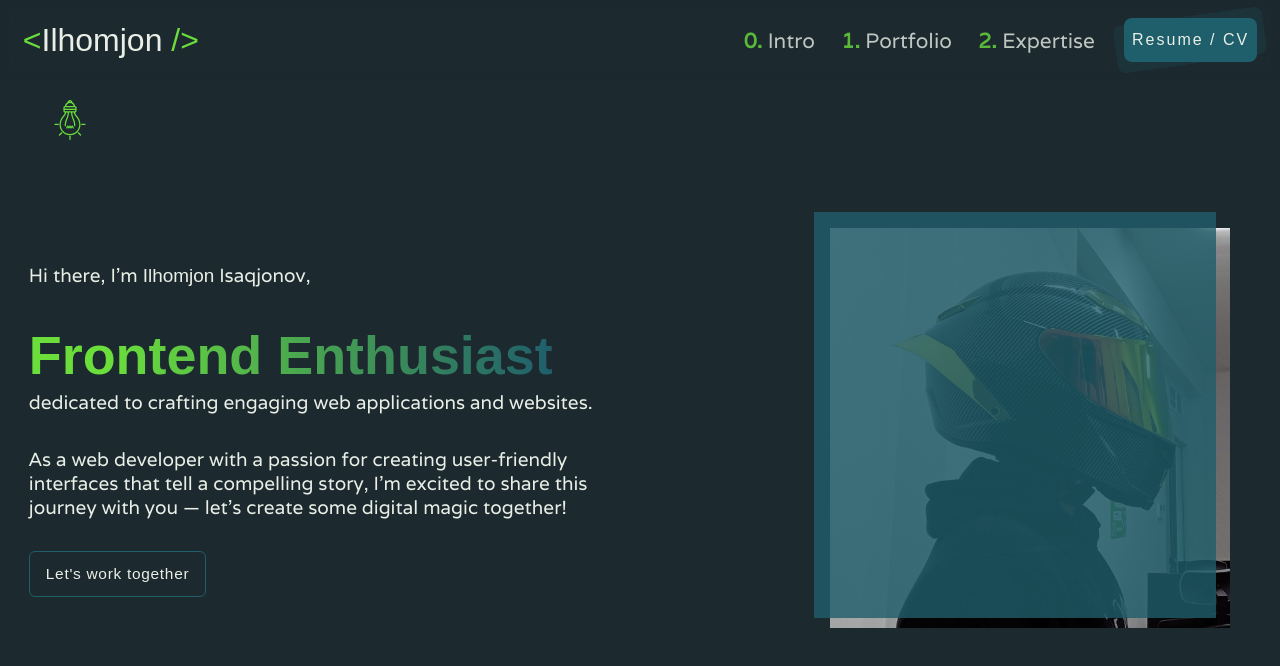
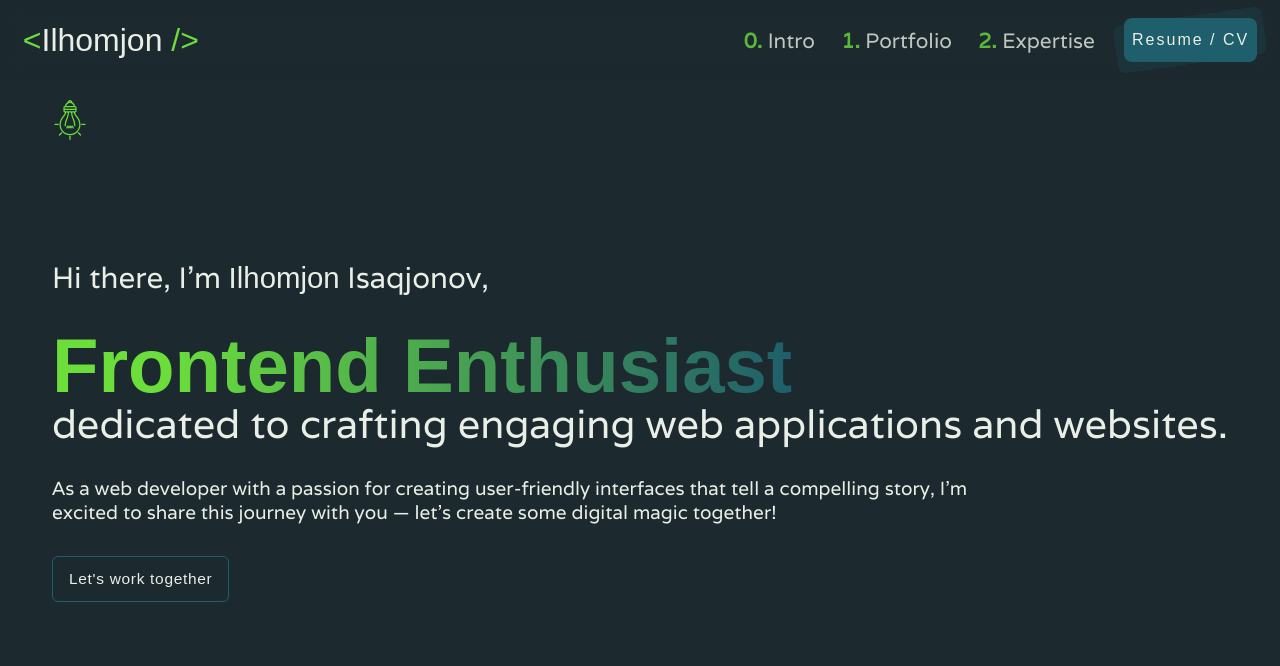
Before and after one commit to IsaqjonovII/devfolio, a React (Vite) app: page / in a window 1280 px wide. Shown: the top 666 px of the page. Built offline with nearby package versions, Linux system fonts and the light colour scheme; a web font is replaced by a local one.

Commit message:
intro is done

```diff
--- a/src/index.css
+++ b/src/index.css
@@ -11,7 +11,7 @@
   --light-btn-tr: #c8c3b390;
   --font-sans: "Varela", sans-serif;
   --font: "Viga", sans-serif;
-  --font-h1: clamp(3.2rem, 0.5692rem + 8.238vw, 13.75rem);
+  --font-h1: clamp(3.2rem, 0.5692rem + 5.238vw, 13.75rem);
   --font-h2: clamp(1.5rem, 1.0982rem + 1.7143vw, 2.8125rem);
   --font-h3: clamp(1.375rem, 1.1837rem + 0.8163vw, 2rem);
   --font-h4: clamp(1.375rem, 1.1837rem + 0.8163vw, 1.6rem);
--- a/src/pages/Home/index.jsx
+++ b/src/pages/Home/index.jsx
@@ -1,15 +1,14 @@
 import { motion } from "framer-motion";
 import { Link } from "react-router-dom";
-import { coder } from "assets";
 import c from "./style.module.css";
 import CustomBtn from "components/Button";
 
 const Home = () => {
   return (
     <main className={c.main}>
-      <div className={c.main__content}>
+      <div className="container">
         <motion.h1
-          className={c.content__subtitle}
+          className={c.subtitle}
           initial={{ opacity: 0 }}
           animate={{ opacity: 1 }}
           transition={{ delay: 0.36 }}
@@ -49,15 +48,6 @@ const Home = () => {
           </Link>
         </motion.div>
       </div>
-
-      <motion.div
-        className={c.main__img}
-        initial={{ opacity: 0 }}
-        animate={{ opacity: 1 }}
-        transition={{ delay: 0.5 }}
-      >
-        <img src={coder} alt="Ilhomjon Dev" />
-      </motion.div>
     </main>
   );
 };
--- a/src/pages/Home/style.module.css
+++ b/src/pages/Home/style.module.css
@@ -1,21 +1,18 @@
 .main {
-  padding: 0 calc(1rem + 1vw);
-  height: calc(100vh - 100px);
-  display: grid;
-  grid-template-columns: 1fr 1fr;
+  padding: calc(1rem + 1vw);
+  height: calc(100svh - 100px);
+  display: flex;
   place-items: center;
-}
-.main__content {
-  padding: 80px 0;
 }
 .content__subtitle,
 .content__title {
   color: var(--primary-text);
-  font-size: var(--font-h5);
-  line-height: 1.3;
+  font-size: var(--font-h2);
+  line-height: 1;
+  margin-bottom: calc(1rem + 1vh);
 }
 .title__label {
-  font-size: var(--font-h2-display);
+  font-size: var(--font-h1);
   display: inline-block;
   color: var(--primary-green);
   font-family: var(--font);
@@ -55,63 +52,14 @@
   color: var(--primary-text);
   font-family: var(--font-sans);
   margin-bottom: calc(1.5rem + 1vh);
-}
-.main__img {
-  text-align: right;
-  position: absolute;
-  right: 50px;
-  width: 100%;
-  max-width: 400px;
-  cursor: url("../../assets/cursor-pointer.png"), auto;
-
-  & img {
-    width: 100%;
-    object-fit: cover;
-    height: 100%;
-    position: relative;
-  }
-  &::after {
-    content: "";
-    position: absolute;
-    top: 0;
-    left: 0;
-    z-index: 1;
-    width: 100%;
-    height: 100%;
-    transform: translate(-1rem, -1rem);
-    border: 1px solid var(--second-bg);
-    background: var(--second-bg);
-    opacity: 0.8;
-  }
-  &:hover::after {
-    opacity: 0.3;
+  max-width: 60rem;
+  &:first-child {
+    font-size: var(--font-h3);
   }
 }
-@media only screen and (max-width: 1200px) {
-  .main {
-    grid-template-columns: 1fr 1fr 1fr;
-  }
-  .main__content {
-    grid-column: 1 / 3;
-    z-index: 3;
-  }
-  .main__img {
-    z-index: 1;
-  }
-}
-@media only screen and (max-width: 900px) {
-  .main__img {
-    display: none;
-  }
-  .main {
-    grid-template-columns: 1fr;
-  }
-}
+
 @media only screen and (max-width: 768px) {
   .main {
-    grid-template-columns: 1fr;
-  }
-  .main__content {
     padding: 0 20px;
     text-align: center;
   }
@@ -129,14 +77,8 @@
     -webkit-text-fill-color: transparent;
     animation: shine 1.5s linear infinite;
   }
-  .main__img {
-    display: none;
-  }
 }
 @media only screen and (max-width: 550px) {
-  .main__content {
-    padding: 0;
-  }
   .content__title {
     margin: 1.25rem 0;
   }
```
